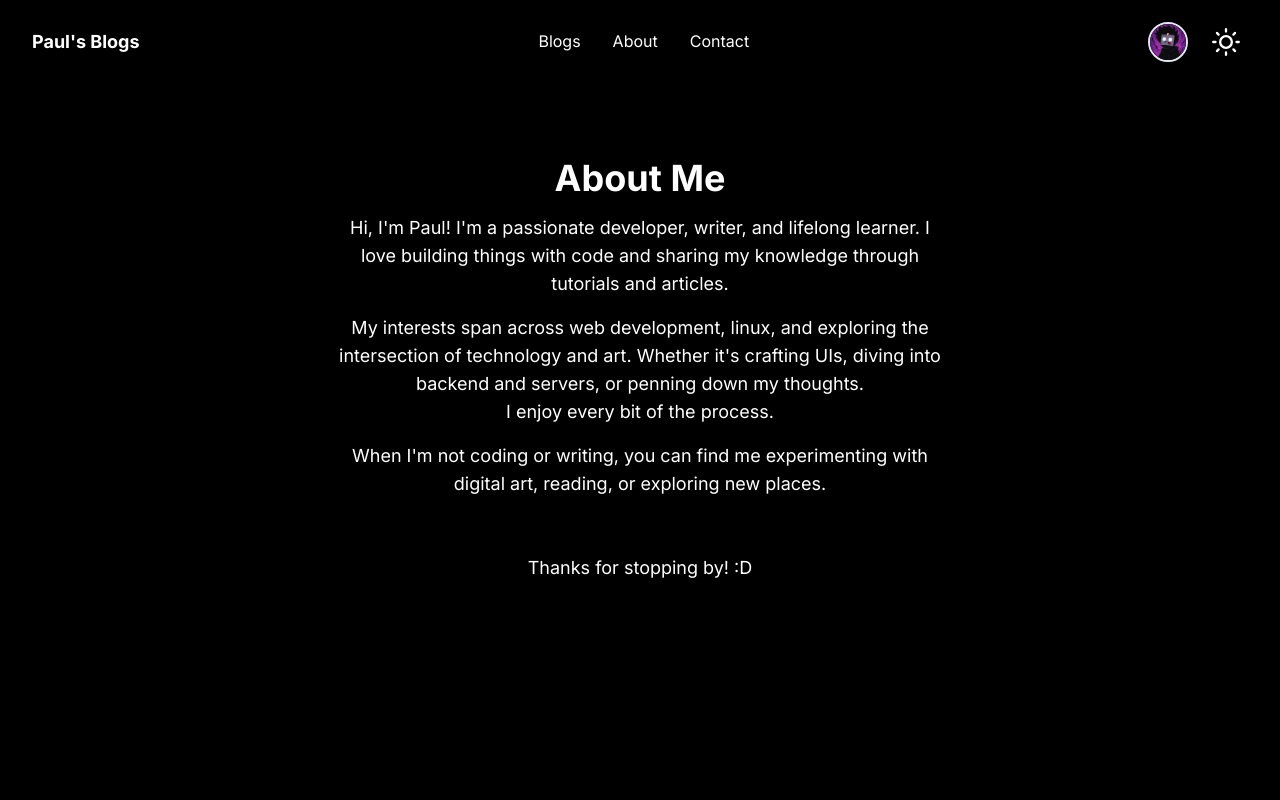
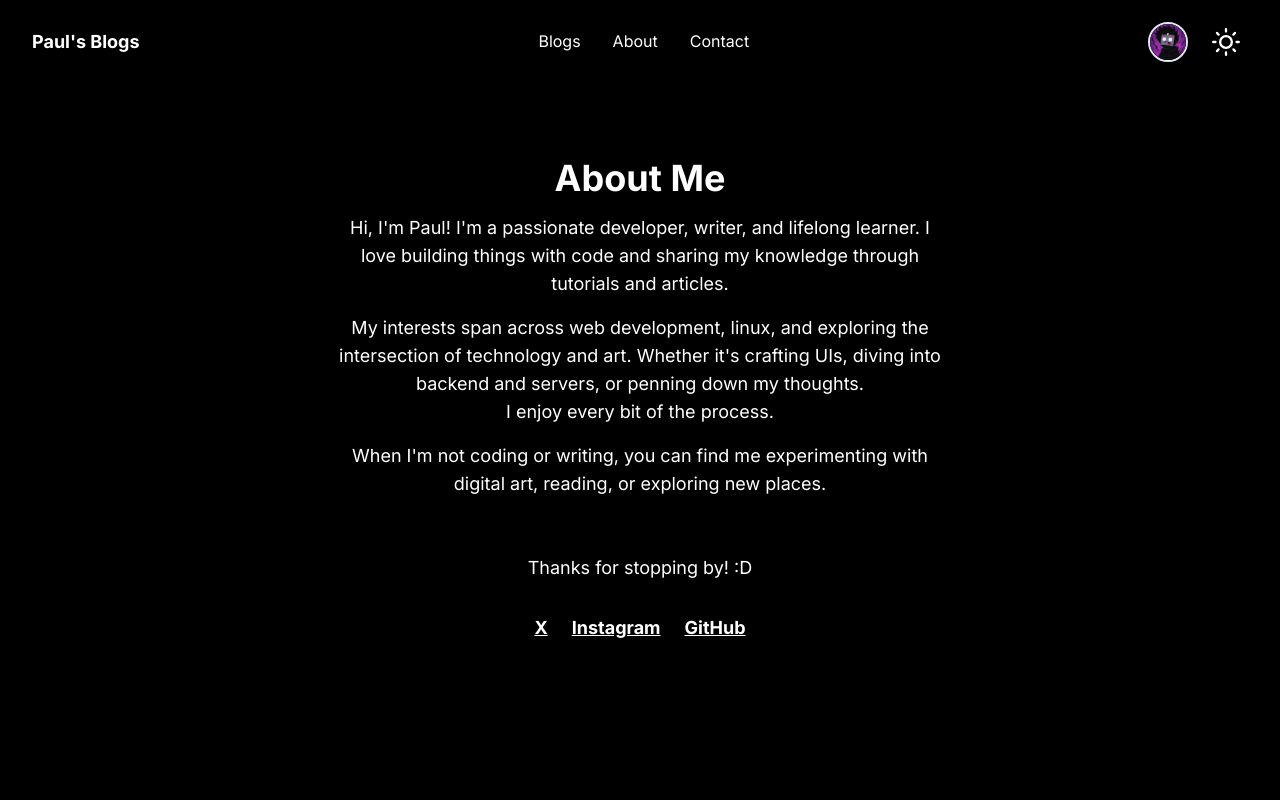
Before and after one commit to Mr-Rahul-Paul/My-Blogs, a Next.js app: page /about in a window 1280 px wide. Shown: the top 800 px of the page. Built offline with nearby package versions, Linux system fonts and the light colour scheme.

Commit message:
fixed the links in about page

```diff
--- a/src/app/about/page.tsx
+++ b/src/app/about/page.tsx
@@ -1,3 +1,4 @@
+'use client'
 import React from 'react'
 
 function about() {
@@ -21,30 +22,23 @@ function about() {
                     Thanks for stopping by! :D
 
                     <div className="mt-8 flex justify-center gap-6">
-                    <a
-                        href="https://x.com/_Rahul_Paul"
-                        target="_blank"
-                        rel="noopener noreferrer"
-                        style={{ color: "black", textDecoration: "underline", fontWeight: "bold" }}
-                    >
+                        <div
+                            onClick={() => window.open("https://instagram.com/rahulpaul.3d", "_blank")}
+                            className="font-bold underline hover:cursor-pointer">
                             X
-                    </a>
-                    <a
-                        href="https://instagram.com/rahulpaul.3d"
-                        target="_blank"
-                        rel="noopener noreferrer"
-                        style={{ color: "black", textDecoration: "underline", fontWeight: "bold" }}
+                        </div>
+                        <div
+                            onClick={() => window.open("https://instagram.com/rahulpaul.3d", "_blank")}
+                            className="font-bold underline hover:cursor-pointer"
                         >
                             Instagram
-                    </a>
-                    <a
-                        href="https://github.com/Mr-Rahul-Paul"
-                        target="_blank"
-                        rel="noopener noreferrer"
-                        style={{ color: "black", textDecoration: "underline", fontWeight: "bold" }}
+                        </div>
+                        <div
+                            onClick={() => window.open("https://instagram.com/rahulpaul.3d", "_blank")}
+                            className="font-bold underline hover:cursor-pointer"
                         >
                             GitHub
-                    </a>
+                        </div>
                     </div>
                 </p>
             </div>
```
Lines whose indentation alone changed are shown as unchanged.
